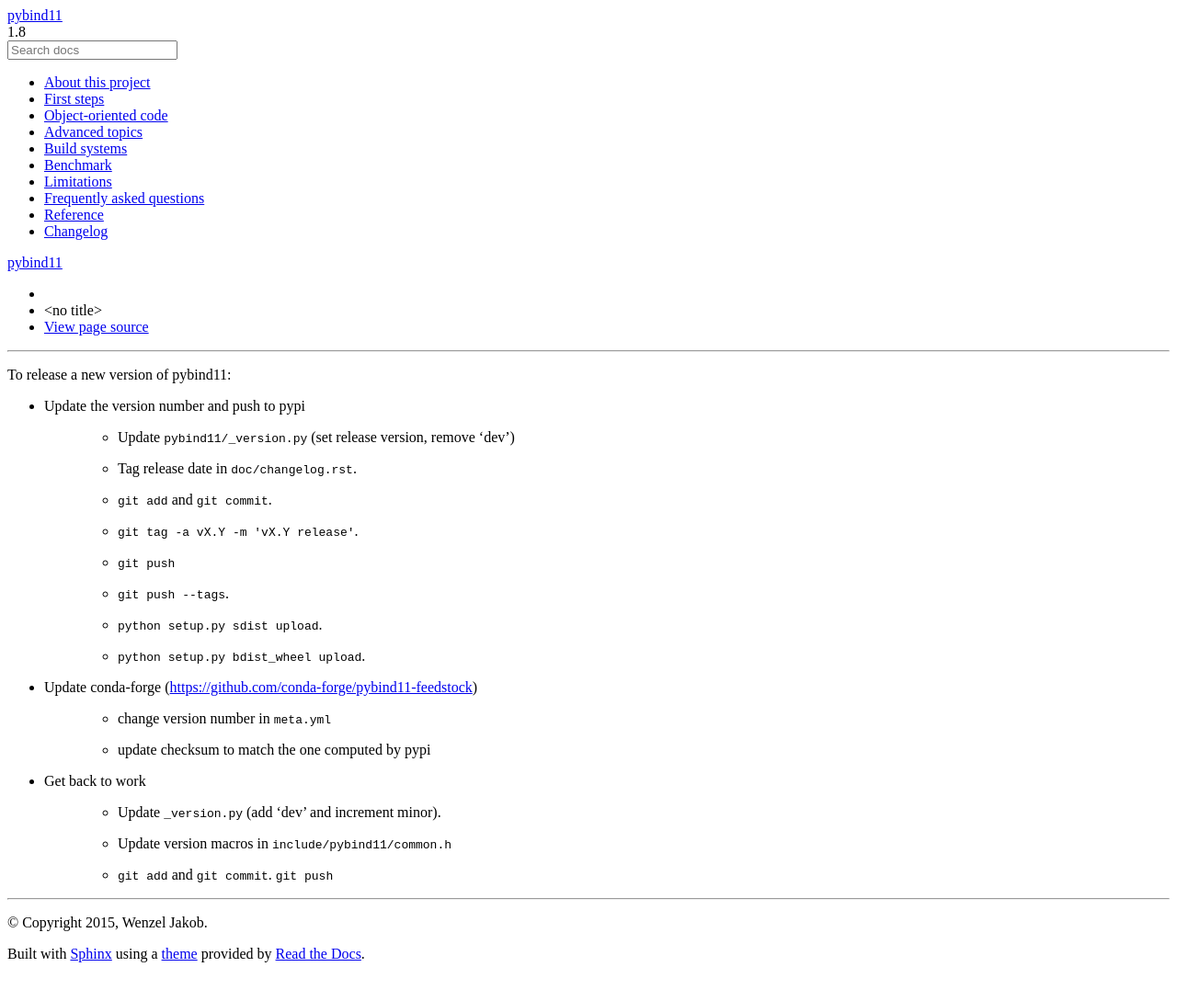
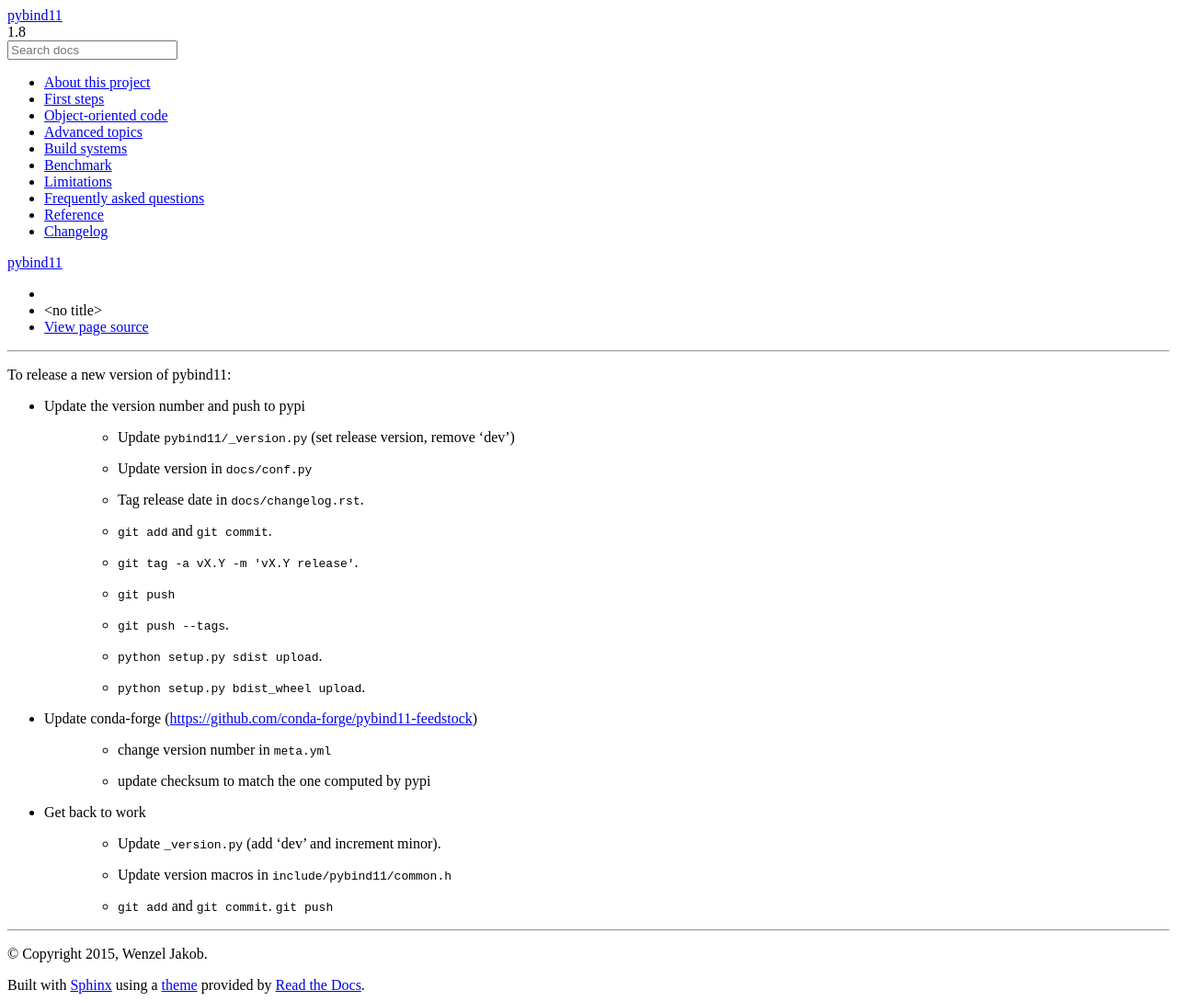
Before and after one commit to pybind/pybind11, a Sphinx documentation site: the page built from docs/release.rst, in a window 1280 px wide. Shown: the whole page at 92% size. Built offline with Sphinx 7.4.7 and the Read the Docs theme 2.0.0, drawn with Linux system fonts in a browser that asks for light colours; before the commit the page ends 1055 px from its top, so only the background shows below that.

Commit message:
minor update to release process

```diff
--- a/docs/release.rst
+++ b/docs/release.rst
@@ -2,7 +2,8 @@
 
 - Update the version number and push to pypi
     - Update ``pybind11/_version.py`` (set release version, remove 'dev')
-    - Tag release date in ``doc/changelog.rst``.
+    - Update version in ``docs/conf.py``
+    - Tag release date in ``docs/changelog.rst``.
     - ``git add`` and ``git commit``.
     - ``git tag -a vX.Y -m 'vX.Y release'``.
     - ``git push``
```
